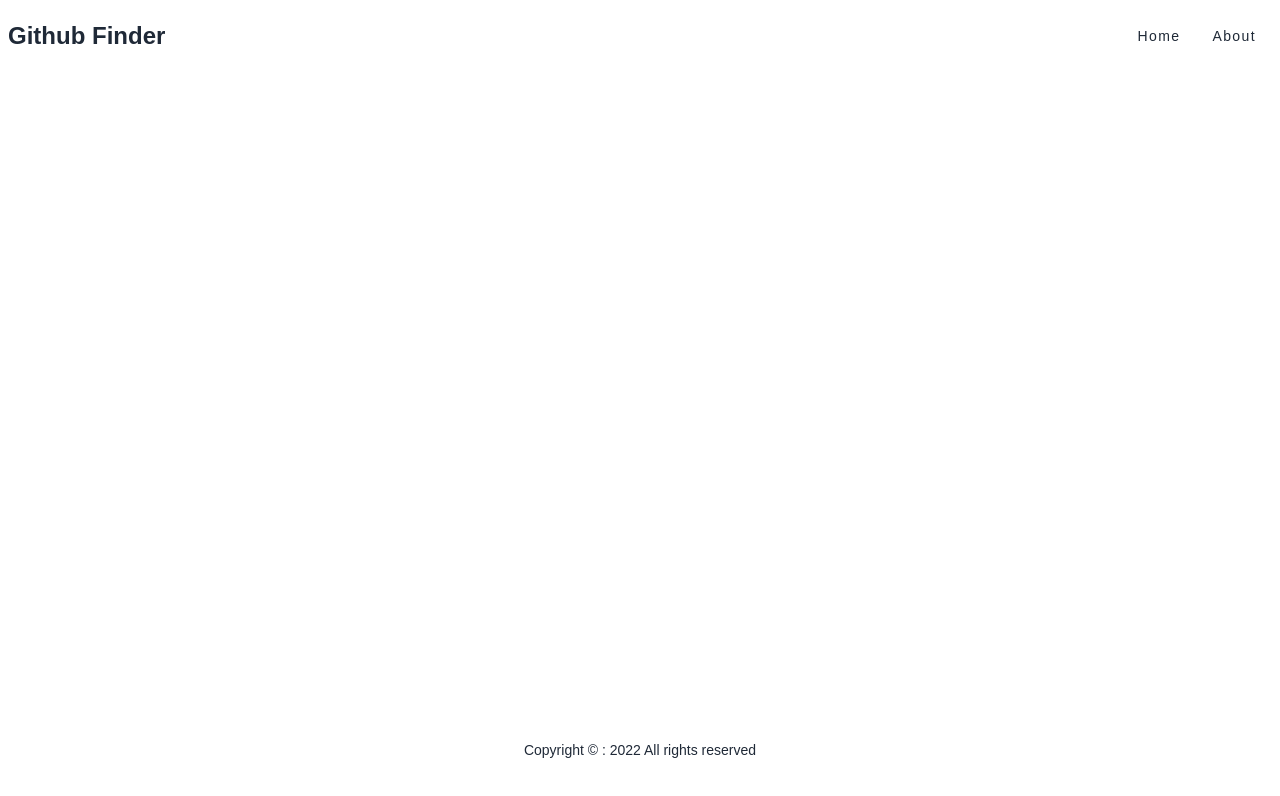
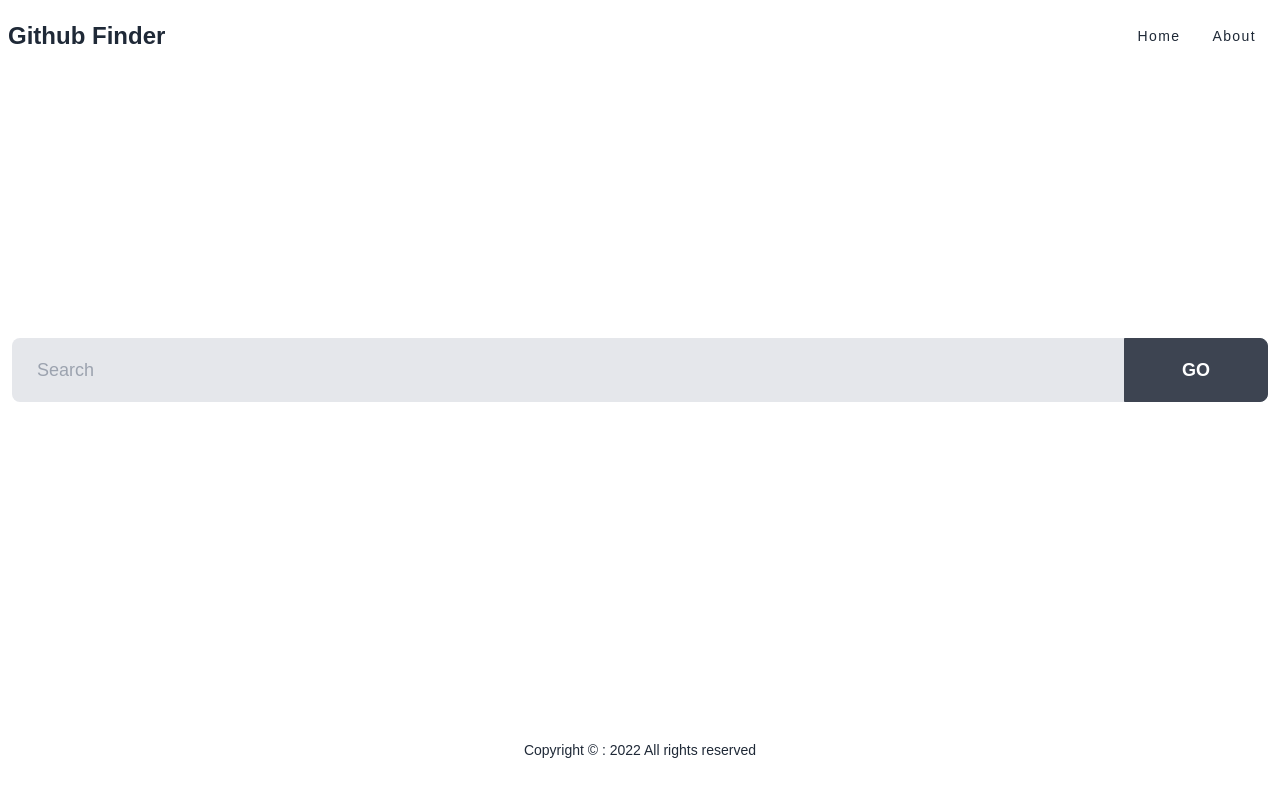
Before and after one commit to jisun94/github-Finder, a React (Create React App) app: page / in a window 1280 px wide. Shown: the top 796 px of the page. Built offline with nearby package versions, Linux system fonts and the light colour scheme.

Commit message:
🚧 userSearch component

```diff
--- a/src/components/pages/Home.jsx
+++ b/src/components/pages/Home.jsx
@@ -1,9 +1,10 @@
 import UserResults from "../users/UserResults";
+import UserSearch from "../users/UserSearch";
 
 function Home() {
   return (
     <>
-      {/* Search component */}
+      <UserSearch />
       <UserResults />
     </>
   );
--- /dev/null
+++ b/src/components/users/UserSearch.jsx
@@ -0,0 +1,54 @@
+import { useState, useContext } from "react";
+import GithubContext from "../../context/github/GithubContext";
+
+function UserSearch() {
+  const [text, setText] = useState("");
+
+  const { users } = useContext(GithubContext);
+
+  const handleText = (e) => setText(e.target.value);
+
+  const handleSubmit = (e) => {
+    e.preventDefault();
+    if (text === "") {
+      alert("Please enter something");
+    } else {
+      // @todo -search users
+
+      setText("");
+    }
+  };
+
+  return (
+    <div className="grid grid-cols-1 mb-8">
+      <div>
+        <form onSubmit={handleSubmit}>
+          <div className="form-control">
+            <div className="relative">
+              <input
+                type="text"
+                className="w-full bg-gray-200 input input-lg text-black"
+                placeholder="Search"
+                value={text}
+                onChange={handleText}
+              />
+              <button
+                type="submit"
+                className="absolute top-0 right-0 rounded-l-none w-36 btn btn-lg"
+              >
+                Go
+              </button>
+            </div>
+          </div>
+        </form>
+      </div>
+      {users.length > 0 && (
+        <div>
+          <button className="btn-ghost btn-lg">Clear</button>
+        </div>
+      )}
+    </div>
+  );
+}
+
+export default UserSearch;
```
